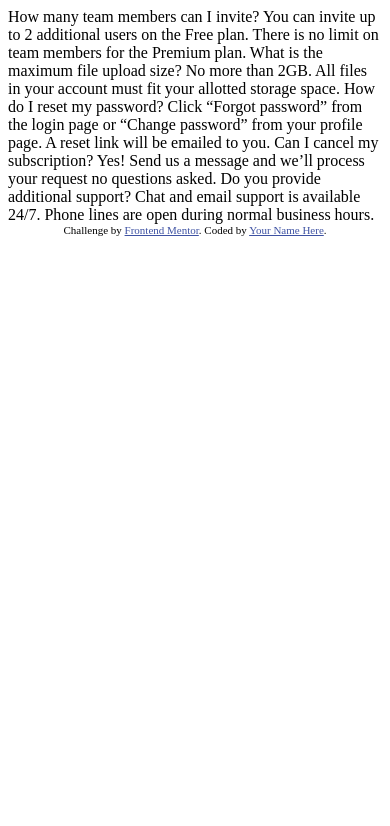
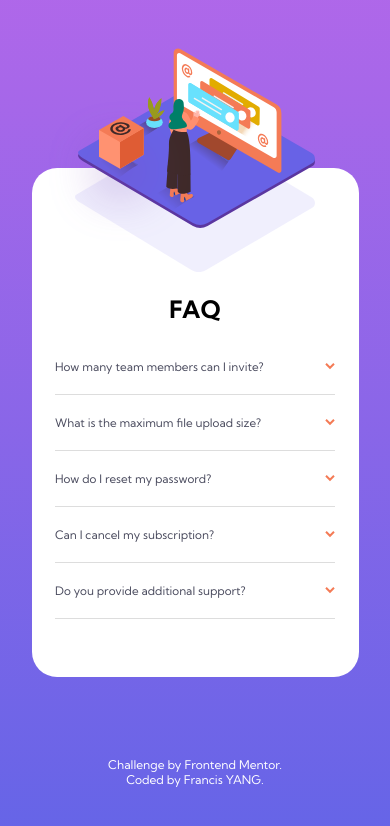
Before and after one commit to fyang18/FAQ-accordion-card, a plain HTML site: page index.html in a window 390 px wide. Drawn offline with Linux system fonts and the light colour scheme.

Commit message:
project terminated

```diff
--- /dev/null
+++ b/app.js
@@ -0,0 +1,79 @@
+function afficherQ1() {
+    var answer1 = document.getElementById("answer1");
+    var q1 = document.getElementById("q1");
+    var imgQ1 = document.getElementById("imgQ1");
+    if (answer1.style.display == 'none') {
+        answer1.style.display = 'block';
+        q1.style.fontWeight = "bold";
+        imgQ1.style.transform = 'rotate(180deg)';
+
+    } else {
+        answer1.style.display = 'none';
+        q1.style.fontWeight = "normal";
+        imgQ1.style.transform = 'rotate(0deg)';
+    }
+}
+
+function afficherQ2() {
+    var answer2 = document.getElementById("answer2");
+    var q2 = document.getElementById("q2");
+    var imgQ2 = document.getElementById("imgQ2");
+    if (answer2.style.display == 'none') {
+        answer2.style.display = 'block';
+        q2.style.fontWeight = "bold";
+        imgQ2.style.transform = 'rotate(180deg)';
+
+    } else {
+        answer2.style.display = 'none';
+        q2.style.fontWeight = "normal";
+        imgQ2.style.transform = 'rotate(0deg)';
+    }
+}
+
+function afficherQ3() {
+    var answer3 = document.getElementById("answer3");
+    var q3 = document.getElementById("q3");
+    var imgQ3 = document.getElementById("imgQ3");
+    if (answer3.style.display == 'none') {
+        answer3.style.display = 'block';
+        q3.style.fontWeight = "bold";
+        imgQ3.style.transform = 'rotate(180deg)';
+
+    } else {
+        answer3.style.display = 'none';
+        q3.style.fontWeight = "normal";
+        imgQ3.style.transform = 'rotate(0deg)';
+    }
+}
+
+function afficherQ4() {
+    var answer4 = document.getElementById("answer4");
+    var q4 = document.getElementById("q4");
+    var imgQ4 = document.getElementById("imgQ4");
+    if (answer4.style.display == 'none') {
+        answer4.style.display = 'block';
+        q4.style.fontWeight = "bold";
+        imgQ4.style.transform = 'rotate(180deg)';
+
+    } else {
+        answer4.style.display = 'none';
+        q4.style.fontWeight = "normal";
+        imgQ4.style.transform = 'rotate(0deg)';
+    }
+}
+
+function afficherQ5() {
+    var answer5 = document.getElementById("answer5");
+    var q5 = document.getElementById("q5");
+    var imgQ5 = document.getElementById("imgQ5");
+    if (answer5.style.display == 'none') {
+        answer5.style.display = 'block';
+        q5.style.fontWeight = "bold";
+        imgQ5.style.transform = 'rotate(180deg)';
+
+    } else {
+        answer5.style.display = 'none';
+        q5.style.fontWeight = "normal";
+        imgQ5.style.transform = 'rotate(0deg)';
+    }
+}
--- a/index.html
+++ b/index.html
@@ -1,40 +1,73 @@
 <!DOCTYPE html>
 <html lang="en">
 <head>
-  <meta charset="UTF-8">
-  <meta name="viewport" content="width=device-width, initial-scale=1.0"> <!-- displays site properly based on user's device -->
+	<meta charset="UTF-8">
+	<meta name="viewport" content="width=device-width, initial-scale=1.0">
+	<!-- displays site properly based on user's device -->
 
-  <link rel="icon" type="image/png" sizes="32x32" href="./images/favicon-32x32.png">
+	<link rel="icon" type="image/png" sizes="32x32" href="./images/favicon-32x32.png">
 
-  <title>Frontend Mentor | FAQ Accordion Card</title>
-
-  <!-- Feel free to remove these styles or customise in your own stylesheet 👍 -->
-  <style>
-    .attribution { font-size: 11px; text-align: center; }
-    .attribution a { color: hsl(228, 45%, 44%); }
-  </style>
+	<title>Frontend Mentor | FAQ Accordion Card</title>
+	<!--CSS-->
+	<link href="style.css" rel="stylesheet">
 </head>
 <body>
-  How many team members can I invite?
-  You can invite up to 2 additional users on the Free plan. There is no limit on
-  team members for the Premium plan.
+	<div class="container">
+		<div class="imageContainer content"><!--Left part-->
+			<div class="innerImageContainer">
+				<img class="womanDesktop" src="images/illustration-woman-online-desktop.svg" alt="woman desktop">
+				<img class="womanMobile" src="images/illustration-woman-online-mobile.svg" alt="woman mobile">
+			</div>
+			<img class="box" src="images/illustration-box-desktop.svg" alt="box">
+		</div>
+		<div class="faqContainer content"><!--Right part-->
+			<h1 class="titleFaq">FAQ</h1>
+			<div class="faqQuestion">
+				<div id="question1" class="question" onclick="afficherQ1()">
+					<h3 id="q1" class="questionTitle">How many team members can I invite?</h3>
+					<img id="imgQ1" class="arrow" src="images/icon-arrow-down.svg" alt="arrow down">
+				</div>
+				<div id="answer1" class="answer">
+					You can invite up to 2 additional users on the Free plan. There is no limit on team members for the Premium plan.
+				</div>
+				<div id="question2" class="question" onclick="afficherQ2()">
+					<h3 id="q2"  class="questionTitle">What is the maximum file upload size?
+					</h3>
+					<img  id="imgQ2" class="arrow" src="images/icon-arrow-down.svg" alt="arrow down">
+				</div>
+				<div id="answer2"  class="answer">
+					No more than 2GB. All files in your account must fit your	allotted storage space.
+				</div>
+				<div id="question3" class="question" onclick="afficherQ3()">
+					<h3 id="q3"  class="questionTitle">How do I reset my password?</h3>
+					<img  id="imgQ3" class="arrow" src="images/icon-arrow-down.svg" alt="arrow down">
+				</div>
+				<div id="answer3"  class="answer">
+					Click “Forgot password” from the login page or “Changepassword” from your profile page. A reset link will be emailed to you.
+				</div>
+				<div id="question4" class="question" onclick="afficherQ4()">
+					<h3 id="q4"  class="questionTitle">Can I cancel my subscription?</h3>
+					<img  id="imgQ4" class="arrow" src="images/icon-arrow-down.svg" alt="arrow down">
+				</div>
+				<div id="answer4"  class="answer">
+					Yes! Send us a message and we’ll process your request no questions asked.
+				</div>
+				<div id="question5" class="question" onclick="afficherQ5()">
+					<h3 id="q5"  class="questionTitle">Do you provide additional support?</h3>
+					<img  id="imgQ5" class="arrow" src="images/icon-arrow-down.svg" alt="arrow down">
+				</div>
+				<div id="answer5"  class="answer">
+					Chat and email support is available 24/7. Phone lines are open during normal business hours.
+				</div>
+			</div>
+		</div>
+		<div class="attribution">
+			Challenge by <a href="https://www.frontendmentor.io?ref=challenge" target="_blank">Frontend Mentor</a>.<br>
+			Coded by <a href="#">Francis YANG</a>.
+		</div>
+		<script src="app.js"></script>
+	</div>
 
-  What is the maximum file upload size?
-  No more than 2GB. All files in your account must fit your allotted storage space.
 
-  How do I reset my password?
-  Click “Forgot password” from the login page or “Change password” from your profile page.
-  A reset link will be emailed to you.
-
-  Can I cancel my subscription?
-  Yes! Send us a message and we’ll process your request no questions asked.
-
-  Do you provide additional support?
-  Chat and email support is available 24/7. Phone lines are open during normal business hours.
-
-  <div class="attribution">
-    Challenge by <a href="https://www.frontendmentor.io?ref=challenge" target="_blank">Frontend Mentor</a>.
-    Coded by <a href="#">Your Name Here</a>.
-  </div>
 </body>
 </html>
--- /dev/null
+++ b/style.css
@@ -0,0 +1,262 @@
+@import url('https://fonts.googleapis.com/css2?family=Kumbh+Sans:wght@400;700&display=swap');
+
+* {
+    box-sizing: border-box;
+    margin: 0;
+    padding: 0;
+
+}
+
+body {
+    background: linear-gradient(hsl(273, 75%, 66%),hsl(240, 73%, 65%));
+    font-family: 'Kumbh Sans', sans-serif;
+    font-size: 12px;
+    margin: 0;
+    padding: 0;
+    height: 100vh;
+    width: 100vw;
+    display: grid;
+    justify-content: center;
+    align-content: center;
+}
+
+.container {
+    background: #ffffff;
+    background-image: url(images/bg-pattern-desktop.svg);
+    background-repeat: no-repeat;
+    background-position: 1260% 68%;
+    border-radius: 25px;
+    height: 509px;
+    width: 920px;
+    display:flex;
+}
+
+.content {
+    width: 50%;
+}
+
+.imageContainer {
+    position: relative;
+}
+
+.innerImageContainer {
+    height: 100%;
+    position: relative;
+}
+
+.womanDesktop {
+    right: 88px;
+    bottom: -81px;
+    position: relative;
+}
+
+.womanMobile {
+    display: none;
+}
+
+.box {
+	position: absolute;
+	top: 42%;
+	left: -20.5%;
+}
+
+.faqContainer {
+    display: flex;
+    flex-direction: column;
+    margin-top: 70px;
+    margin-left: 18px;
+}
+
+.titleFaq {
+    font-weight: 700;
+    margin-top: 0;
+}
+
+.faqQuestion {
+    display: flex;
+    flex-direction: column;
+    height: 100%;
+}
+
+.questionTitle {
+    font-weight: 400;
+    color: hsl(237, 12%, 33%);
+    margin: 20px 0;
+}
+
+.arrow {
+    margin-right: 16px;
+}
+
+.question {
+    border-bottom: 1px solid #ddd;
+    cursor: pointer;
+    display: flex;
+    justify-content: space-between;
+    width: 350px;
+}
+
+.questionTitle:hover {
+    color: hsl(14, 88%, 65%);
+}
+
+.question:nth-child(1) {
+    margin-top:30px;
+}
+
+.question img {
+    align-self: center;
+}
+
+.answer {
+    display: none;
+}
+
+.attribution {
+    color: #ffffff;
+    text-align: center;
+    margin: 10px;
+}
+
+.attribution a {
+    text-decoration: none;
+    color: white;
+}
+
+.answer {
+    display: none;
+    margin-top: 15px;
+    margin-right: 15px;
+    color:hsl(240, 6%, 50%);
+}
+
+@media only screen and (max-width: 768px){
+
+    .container {
+        background-image: url(images/bg-pattern-mobile.svg);
+        background-position: center top;
+        align-items: center;
+        display: flex;
+        flex-direction: column;
+        justify-content: center;
+        margin: 148px 24px;
+        width: 327px;
+    }
+
+    .content {
+        width: 100%;
+    }
+
+    .innerImageContainer {
+        padding-left: 17px;
+        margin-bottom: 50px;
+        position: relative;
+    }
+    .womanDesktop {
+        display: none;
+    }
+
+    .womanMobile {
+        position: relative;
+        display: block;
+    }
+
+    .box {
+        display: none;
+    }
+
+    .faqContainer {
+        margin: 0;
+        margin-bottom: 128px;
+    }
+
+    .question:nth-child(1) {
+        margin-top: 15px;
+    }
+
+    .titleFaq {
+        margin: 0 auto;
+    }
+
+    .question {
+        width: 280px;
+        font-size: 10px;
+        margin: 0 auto;
+    }
+
+    .arrow {
+        margin-right: 0;
+    }
+
+    .answer {
+        display: none;
+        width: 280px;
+        margin: 15px auto;
+        color:hsl(240, 6%, 50%);
+    }
+}
+
+@media screen and (min-width: 769px) and (max-width:1120px){
+    .container {
+        background-image: url(images/bg-pattern-mobile.svg);
+        background-position: center top;
+        align-items: center;
+        display: flex;
+        flex-direction: column;
+        justify-content: center;
+        margin: 148px 24px;
+        width: 327px;
+    }
+
+    .content {
+        width: 100%;
+    }
+
+    .innerImageContainer {
+        padding-left: 17px;
+        margin-bottom: 50px;
+        position: relative;
+    }
+    .womanDesktop {
+        display: none;
+    }
+
+    .womanMobile {
+        position: relative;
+        display: block;
+    }
+
+    .box {
+        display: none;
+    }
+
+    .faqContainer {
+        margin: 0;
+        margin-bottom: 128px;
+    }
+
+    .question:nth-child(1) {
+        margin-top: 15px;
+    }
+
+    .titleFaq {
+        margin: 0 auto;
+    }
+
+    .question {
+        width: 280px;
+        font-size: 10px;
+        margin: 0 auto;
+    }
+
+    .arrow {
+        margin-right: 0;
+    }
+
+    .answer {
+        display: none;
+        width: 280px;
+        margin: 15px auto;
+        color:hsl(240, 6%, 50%);
+    }
+}
```
